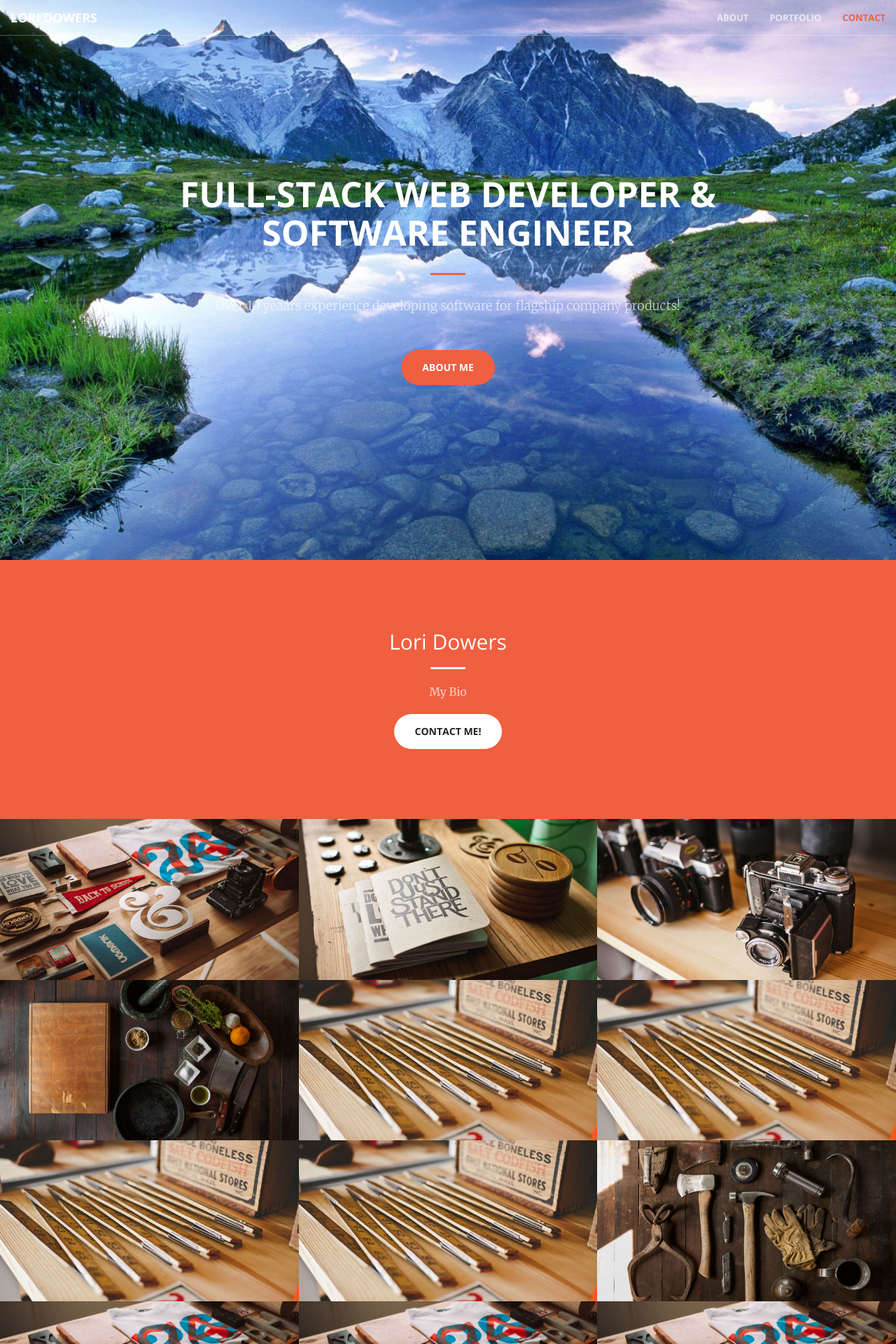
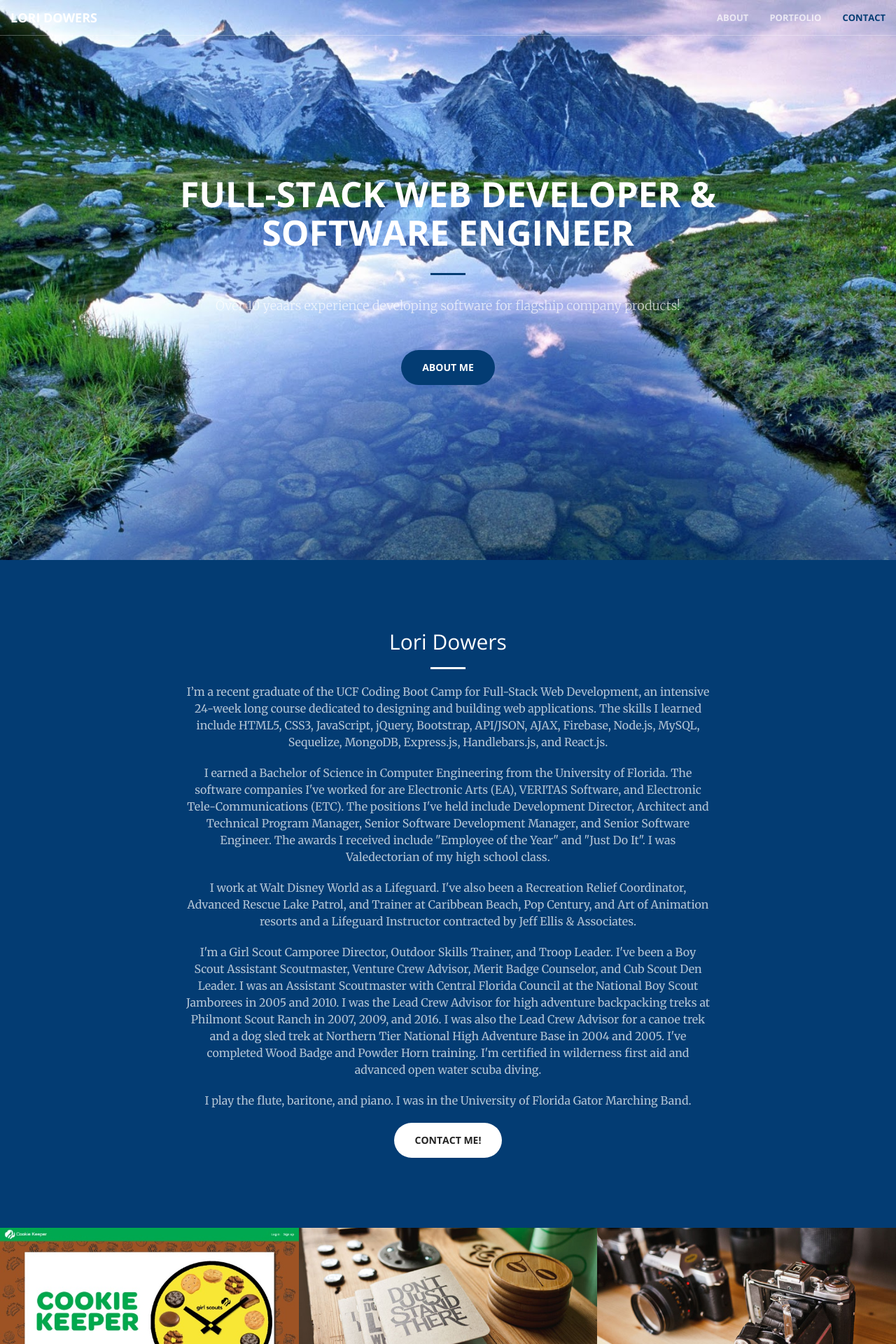
Before and after one commit to ldowers/Portfolio, a PHP site: page / in a window 1280 px wide. Shown: the top 1920 px of the page at 70% size. Run offline with PHP 8.4, Linux system fonts and the light colour scheme; some libraries are stand-ins or nearby versions.

Commit message:
Changed color scheme and added GS Cookie Keeper link

```diff
--- a/css/creative.css
+++ b/css/creative.css
@@ -12,7 +12,7 @@ body {
   font-family: 'Merriweather', 'Helvetica Neue', Arial, sans-serif;
 }
 hr {
-  border-color: #F05F40;
+  border-color: #033C73;
   border-width: 3px;
   max-width: 50px;
 }
@@ -23,7 +23,7 @@ a {
   -webkit-transition: all 0.35s;
   -moz-transition: all 0.35s;
   transition: all 0.35s;
-  color: #F05F40;
+  color: #033C73;
 }
 a:hover,
 a:focus {
@@ -43,7 +43,7 @@ p {
   margin-bottom: 20px;
 }
 .bg-primary {
-  background-color: #F05F40;
+  background-color: #033C73;
 }
 .bg-dark {
   background-color: #222222;
@@ -70,7 +70,7 @@ aside {
   transition: all 0.35s;
 }
 .navbar-default .navbar-header .navbar-brand {
-  color: #F05F40;
+  color: #033C73;
   font-family: 'Open Sans', 'Helvetica Neue', Arial, sans-serif;
   font-weight: 700;
   text-transform: uppercase;
@@ -94,11 +94,11 @@ aside {
 }
 .navbar-default .nav > li > a:hover,
 .navbar-default .nav > li > a:focus:hover {
-  color: #F05F40;
+  color: #033C73;
 }
 .navbar-default .nav > li.active > a,
 .navbar-default .nav > li.active > a:focus {
-  color: #F05F40 !important;
+  color: #033C73 !important;
   background-color: transparent;
 }
 .navbar-default .nav > li.active > a:hover,
@@ -130,7 +130,7 @@ aside {
     border-color: rgba(34, 34, 34, 0.05);
   }
   .navbar-default.affix .navbar-header .navbar-brand {
-    color: #F05F40;
+    color: #033C73;
     font-size: 14px;
   }
   .navbar-default.affix .navbar-header .navbar-brand:hover,
@@ -143,7 +143,7 @@ aside {
   }
   .navbar-default.affix .nav > li > a:hover,
   .navbar-default.affix .nav > li > a:focus:hover {
-    color: #F05F40;
+    color: #033C73;
   }
 }
 header {
@@ -281,7 +281,7 @@ header .header-content .header-content-inner p {
   margin: 0 auto 20px;
 }
 .text-primary {
-  color: #F05F40;
+  color: #033C73;
 }
 .no-gutter > [class*='col-'] {
   padding-right: 0;
@@ -337,8 +337,8 @@ fieldset[disabled] .btn-default.active {
 }
 .btn-primary {
   color: white;
-  background-color: #F05F40;
-  border-color: #F05F40;
+  background-color: #033C73;
+  border-color: #033C73;
   -webkit-transition: all 0.35s;
   -moz-transition: all 0.35s;
   transition: all 0.35s;
@@ -376,11 +376,11 @@ fieldset[disabled] .btn-primary:active,
 .btn-primary.disabled.active,
 .btn-primary[disabled].active,
 fieldset[disabled] .btn-primary.active {
-  background-color: #F05F40;
-  border-color: #F05F40;
+  background-color: #033C73;
+  border-color: #033C73;
 }
 .btn-primary .badge {
-  color: #F05F40;
+  color: #033C73;
   background-color: white;
 }
 .btn {
--- a/index.html
+++ b/index.html
@@ -82,7 +82,21 @@
                 <div class="col-lg-8 col-lg-offset-2 text-center">
                     <h2 class="section-heading">Lori Dowers</h2>
                     <hr class="light">
-                    <p class="text-faded">My Bio</p>
+                    <p class="text-faded">
+                        I’m a recent graduate of the UCF Coding Boot Camp for Full-Stack Web Development, an intensive 24-week long course dedicated to designing and building web applications. The skills I learned include HTML5, CSS3, JavaScript, jQuery, Bootstrap, API/JSON, AJAX, Firebase, Node.js, MySQL, Sequelize, MongoDB, Express.js, Handlebars.js, and React.js.
+                    </p>
+                    <p class="text-faded">
+                        I earned a Bachelor of Science in Computer Engineering from the University of Florida. The software companies I've worked for are Electronic Arts (EA), VERITAS Software, and Electronic Tele-Communications (ETC). The positions I've held include Development Director, Architect and Technical Program Manager, Senior Software Development Manager, and Senior Software Engineer. The awards I received include "Employee of the Year" and "Just Do It". I was Valedectorian of my high school class.
+                    </p>
+                    <p class="text-faded">
+                        I work at Walt Disney World as a Lifeguard. I've also been a Recreation Relief Coordinator, Advanced Rescue Lake Patrol, and Trainer at Caribbean Beach, Pop Century, and Art of Animation resorts and a Lifeguard Instructor contracted by Jeff Ellis &amp; Associates.
+                    </p>
+                    <p class="text-faded">
+                        I'm a Girl Scout Camporee Director, Outdoor Skills Trainer, and Troop Leader.  I've been a Boy Scout Assistant Scoutmaster, Venture Crew Advisor, Merit Badge Counselor, and Cub Scout Den Leader. I was an Assistant Scoutmaster with Central Florida Council at the National Boy Scout Jamborees in 2005 and 2010. I was the Lead Crew Advisor for high adventure backpacking treks at Philmont Scout Ranch in 2007, 2009, and 2016. I was also the Lead Crew Advisor for a canoe trek and a dog sled trek at Northern Tier National High Adventure Base in 2004 and 2005. I've completed Wood Badge and Powder Horn training. I'm certified in wilderness first aid and advanced open water scuba diving.
+                    </p>
+                    <p class="text-faded">
+                        I play the flute, baritone, and piano. I was in the University of Florida Gator Marching Band.
+                    </p>
                     <a href="#contact" class="page-scroll btn btn-default btn-xl sr-button">Contact me!</a>
                 </div>
             </div>
@@ -91,9 +105,11 @@
 
     <section class="no-padding" id="portfolio">
         <div class="container-fluid">
-            <div class="row no-gutter popup-gallery">
+            <!--<div class="row no-gutter popup-gallery">-->
+            <div class="row no-gutter">
                 <div class="col-lg-4 col-sm-6">
-                    <a href="img/portfolio/fullsize/1.jpg" class="portfolio-box">
+                    <!--<a href="img/portfolio/fullsize/1.jpg" class="portfolio-box" title="<a href='https://gscookiekeeper.herokuapp.com/' target='blank'>Try It</a>">-->
+                    <a href="https://gscookiekeeper.herokuapp.com/" class="portfolio-box">
                         <img src="img/portfolio/thumbnails/1.jpg" class="img-responsive" alt="">
                         <div class="portfolio-box-caption">
                             <div class="portfolio-box-caption-content">
@@ -282,7 +298,7 @@
                 <div class="col-lg-8 col-lg-offset-2 text-center">
                     <h2 class="section-heading">Let's Get In Touch!</h2>
                     <hr class="primary">
-                    <p>Ready to start your next project with us? That's great! Give us a call or send us an email and we will get back to you as soon as possible!</p>
+                    <p>Ready to start your next project with me? That's great! Give me a call or send me an email and I will get back to you as soon as possible!</p>
                 </div>
                 <div class="col-lg-4 col-lg-offset-2 text-center">
                     <i class="fa fa-phone fa-3x sr-contact"></i>
```
Also changed, not shown: img/portfolio/fullsize/1.jpg, img/portfolio/thumbnails/1.jpg.
